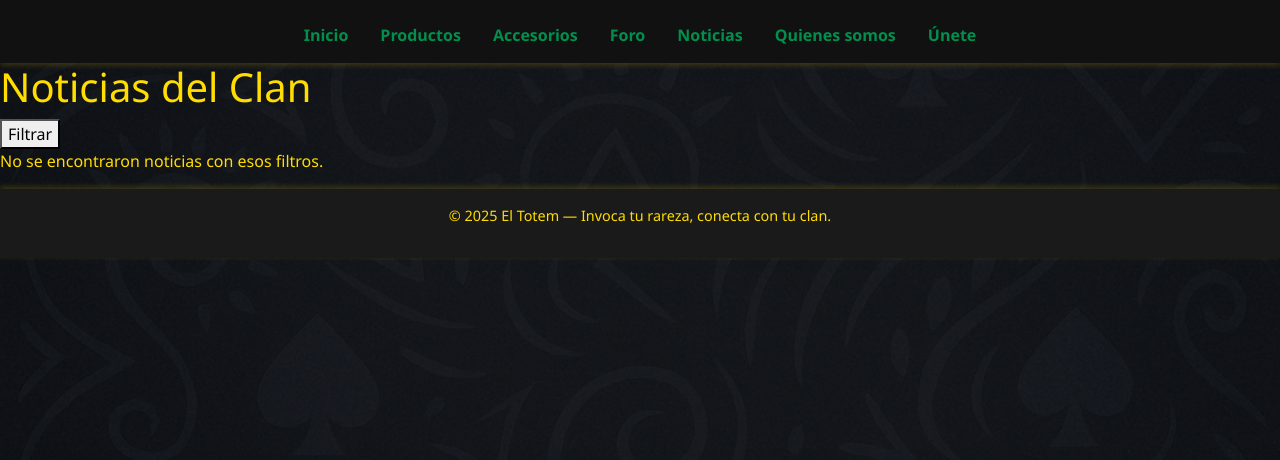
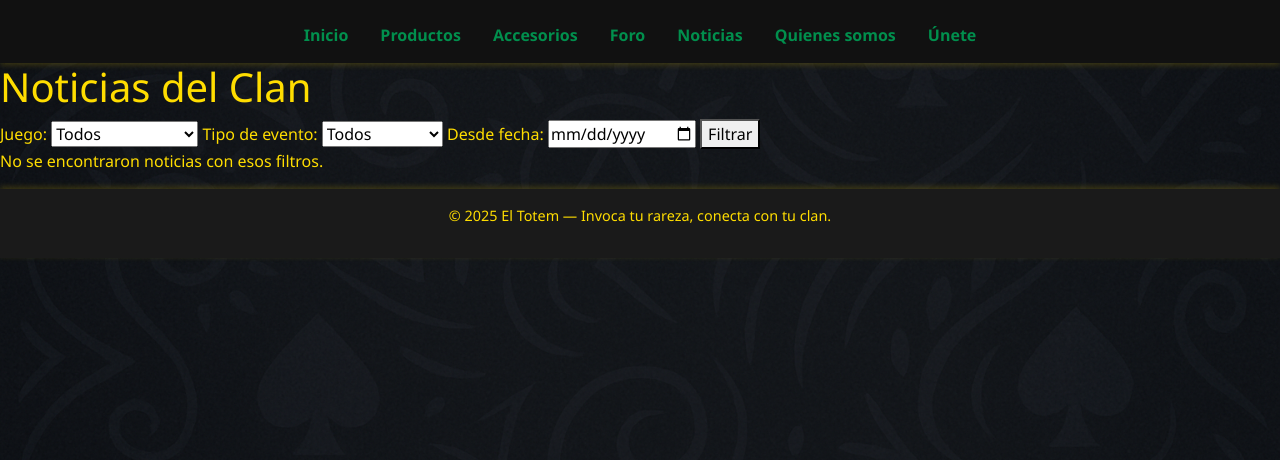
Before and after one commit to Blowser/naxoEltotem, a Django app: page /noticias/ in a window 1280 px wide. Shown: the part 107-567 px from the top of the page. Run offline with Django 5.2, Linux system fonts and the light colour scheme; data that the repository does not hold is empty.

Commit message:
Update noticias.html
PREPARADO PARA MEJORAR LA VISUAL

```diff
--- a/core/templates/core/noticias.html
+++ b/core/templates/core/noticias.html
@@ -4,11 +4,30 @@
   <h1>Noticias del Clan</h1>
 
   <!-- Filtros -->
-  <form method="get">
-    <!-- Tus select y date input van aquí -->
-    {{ form.as_p }} <!-- O directamente el HTML que ya escribiste -->
-    <button type="submit">Filtrar</button>
-  </form>
+<form method="GET" action="{% url 'noticias' %}">
+  <label for="juego">Juego:</label>
+  <select name="juego" id="juego">
+    <option value="">Todos</option>
+    <option value="pokemon">Pokémon</option>
+    <option value="yugioh">Yu-Gi-Oh!</option>
+    <option value="mitosyleyendas">Mitos y leyendas</option>
+  </select>
+
+  <label for="tipo_evento">Tipo de evento:</label>
+  <select name="tipo_evento" id="tipo_evento">
+    <option value="">Todos</option>
+    <option value="actualizacion">Actualización</option>
+    <option value="torneo">Torneo</option>
+    <option value="lanzamiento">Lanzamiento</option>
+  </select>
+
+  <label for="fecha">Desde fecha:</label>
+  <input type="date" name="fecha" id="fecha">
+
+  <button type="submit">Filtrar</button>
+</form>
+
+
 
   <!-- Resultados -->
   <div class="noticias-lista">
```
